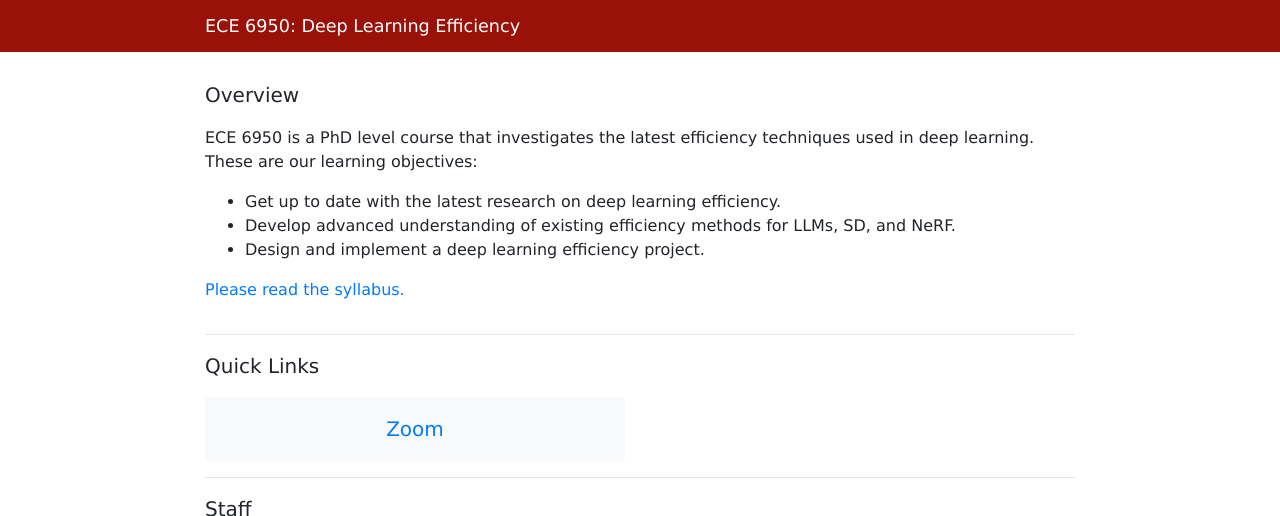
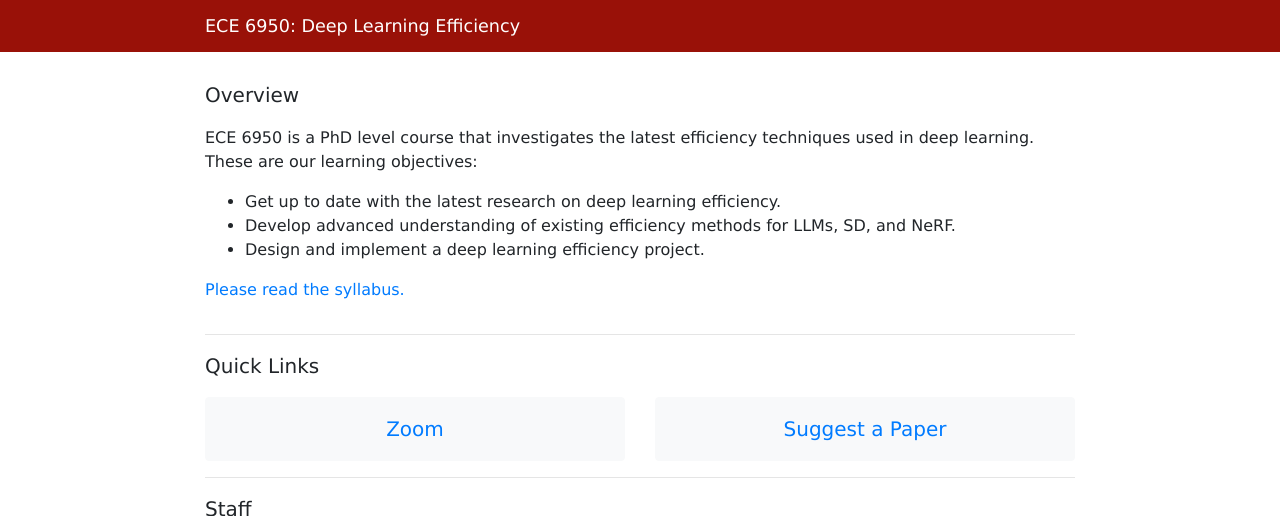
Before and after one commit to abdelfattah-class/ece6950_dle, a Jekyll site: the page built from index.html, in a window 1280 px wide and 900 px high, cut to the strip 0-516 px from the top of the window. Built offline with Jekyll 4.4.1, drawn with Linux system fonts in a browser that asks for light colours; nearby versions of some CDN libraries.

Commit message:
Update index.html

```diff
--- a/index.html
+++ b/index.html
@@ -43,9 +43,14 @@ title: Special Topics on Deep Learning Efficiency
       </p>
     </div>
   </div>
+  <div class="col-md-6">
+    <div class="card border-light bg-light pt-3 justify-content-center align-items-center">
+      <p class="lead">
+      <a href="https://docs.google.com/spreadsheets/d/1oJcWOvB0EmXgwu1VNwahUuMXOAM0D3myVGj3Ox7FmQ8/edit?usp=sharing">Suggest a Paper</a>
+      </p>
+    </div>
+  </div>
 </div>
-
-
 
 
 <hr />
```
